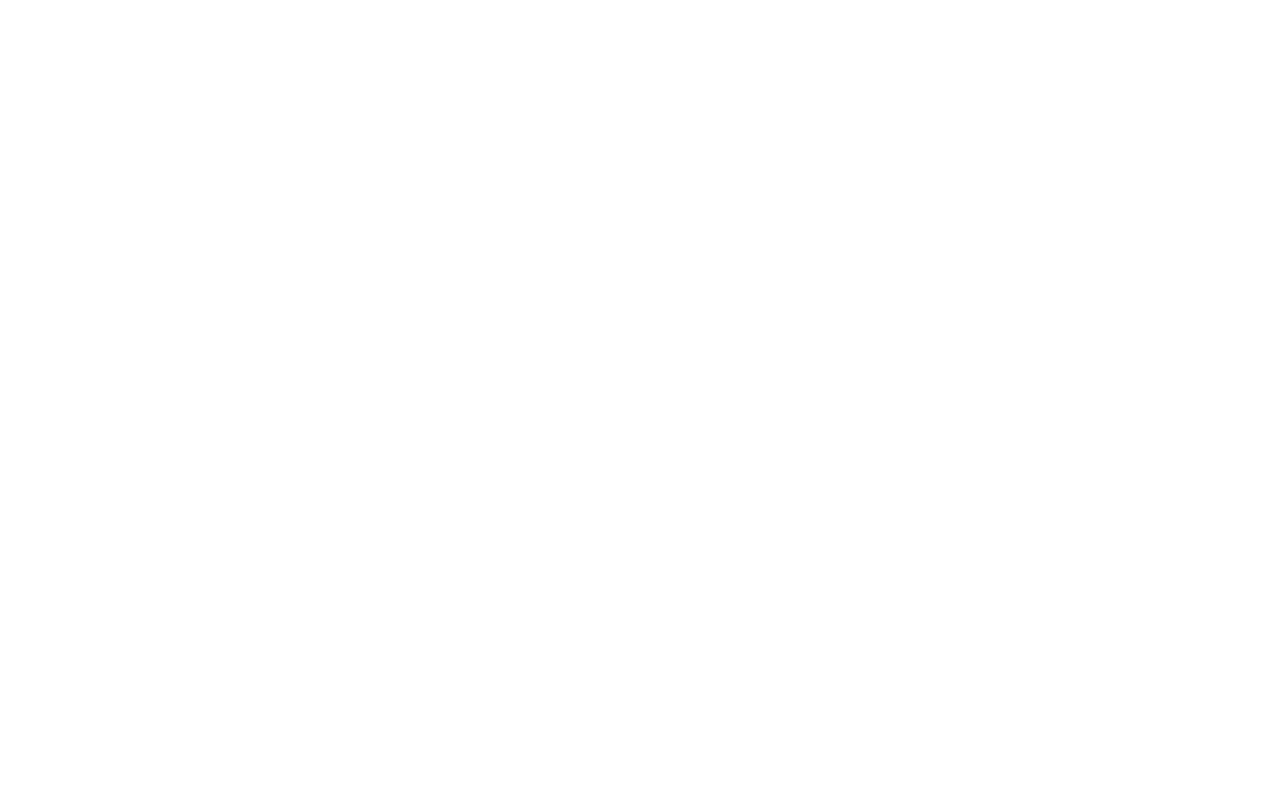
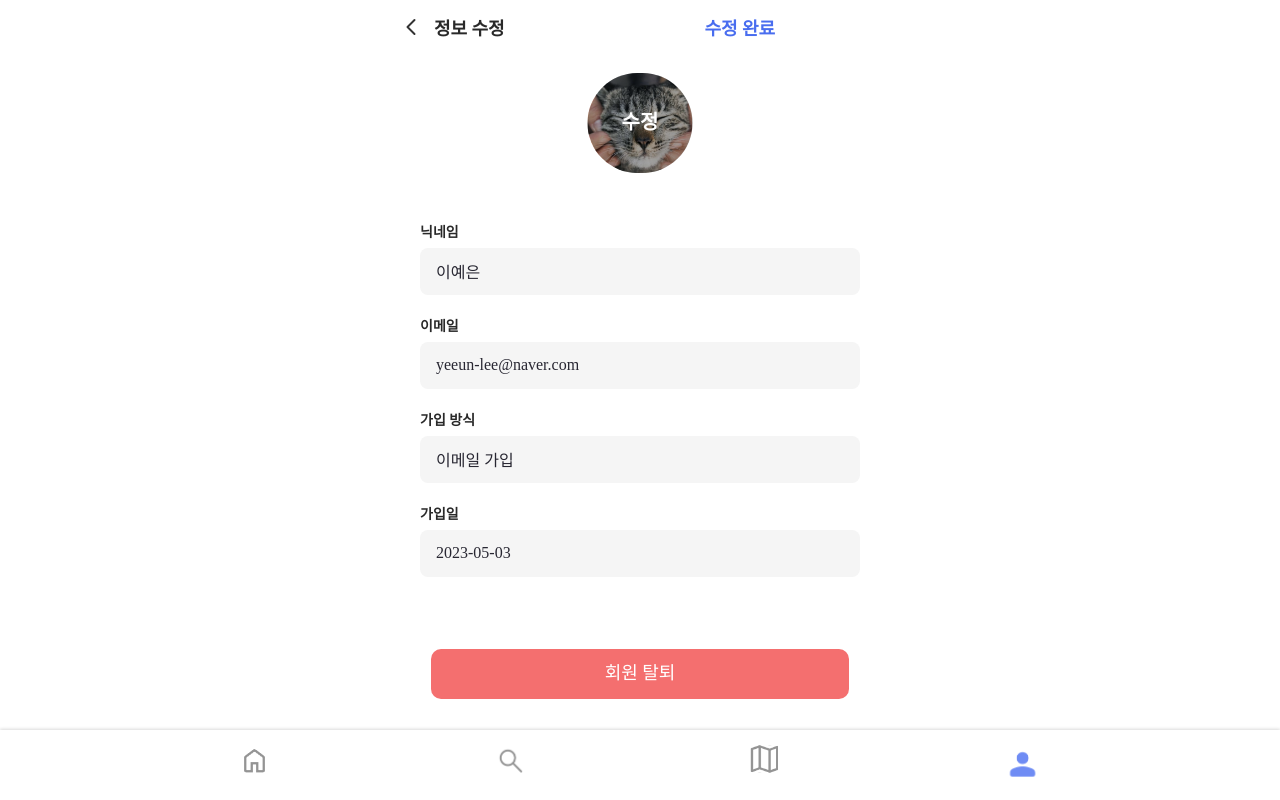
Before and after one commit to InHyeok-J/EnjoyTrip-FrontEnd, a Vue app: page /mypage/manage in a window 1280 px wide. Built offline with nearby package versions, Linux system fonts and the light colour scheme.

Commit message:
feat: 유저 정보 수정페이지 개발중 - by jihwan

```diff
--- /dev/null
+++ b/src/components/common/UserManageHeader.vue
@@ -0,0 +1,61 @@
+<template>
+  <div class="header" :class="`${shadow}`">
+    <img class="bcak-btn" src="@/assets/LeftArrow.svg" alt="back icon" @click="moveBack" />
+    <div v-if="title" class="title-text">{{ title }}</div>
+    <div class="modify">
+      <button class="modify-btn" @click="modify">수정 완료</button>
+    </div>
+  </div>
+</template>
+
+<script>
+export default {
+  name: "UserManageHeader",
+  methods: {
+    moveBack() {
+      const path = this.$route.path;
+      if (path.includes("mypage")) {
+        this.$router.push("/mypage");
+        return;
+      }
+      this.$router.push("/login");
+    },
+    modify() {
+      this.$router.push("/mypage");
+    }
+  },
+  props: ["title", "shadow"],
+};
+</script>
+
+<style scoped>
+.is-shadow {
+  /* border-bottom: 1px solid #e7e7e7;
+  box-shadow: 0 6px 6px -6px #e7e7e7; */
+}
+.header {
+  height: 54px;
+  display: flex;
+  align-items: center;
+}
+.header > img {
+  cursor: pointer;
+}
+.back-btn{
+  padding : 5px 8px 5px 6px;
+}
+.title-text {
+  font-weight: bold;
+  font-size: 18px;
+  /* width:40%; */
+  height: 24px;
+  padding: 4px 40% 0px 0px;
+}
+.modify-btn{
+  color:#496DEF;
+  width: 100%;
+  font-weight: bold;
+  font-size: 18px;
+  padding: 4px 5% 0px 0px;
+}
+</style>
--- /dev/null
+++ b/src/components/mypage/MypageUserManage.vue
@@ -0,0 +1,299 @@
+<template>
+    <div class="main-container">
+        <div class="profile">
+            <div class="image" @click="userIndoModify">
+                <div class="img"></div>
+                <div class="img-modify">
+                    <div class="txt">
+                        수정
+                    </div>
+                </div>
+            </div>
+            <div class="user-infoes">
+                <div class="user-info">
+                    <div class="title">닉네임
+                        <div class="block">
+                            <div class="back">
+                                <input type="text" class="value" v-model="user.name">
+                            </div>
+                        </div>
+                    </div>
+                </div>
+                <div class="user-info">
+                    <div class="title">이메일
+                        <div class="block">
+                            <div class="back">
+                                <input type="text" class="value" v-model="user.email" readonly>
+                            </div>
+                        </div>
+                    </div>
+                </div>
+                <div class="user-info">
+                    <div class="title">가입 방식
+                        <div class="block">
+                            <div class="back">
+                                <input type="text" class="value" v-model="user.provider" readonly>
+                            </div>
+                        </div>
+                    </div>
+                </div>
+                <div class="user-info">
+                    <div class="title">가입일
+                        <div class="block">
+                            <div class="back">
+                                <input type="text" class="value" v-model="user.createdAt" readonly>
+                            </div>
+                        </div>
+                    </div>
+                </div>
+            </div>
+            <div class="withdraw">
+                <button class="common-btn" @click="withdrawShow = true">
+                    회원 탈퇴
+                </button>
+            </div>
+
+            <div class="modal" v-if="withdrawShow">
+                <div class="modal-content">
+                    <div class="modal-msg">정말 탈퇴하시겠습니까?</div>
+                    <div class="button-container">
+                        <button class="cancle-btn" @click="cancel">취소</button>
+                        <button class="confirm-btn" @click="confirm">확인</button>
+                    </div>
+                </div>
+            </div>
+        </div>
+    </div>
+</template>
+
+<script>
+export default {
+    data() {
+        return {
+            user: {
+                name: "이예은",
+                email: "yeeun-lee@naver.com",
+                provider: "이메일 가입",
+                createdAt : "2023-05-03"
+            },
+            withdrawShow: false,
+        };
+    },
+    // created() {
+	// 	this.getTodo(this.$route.params.id);
+	// },
+    methods: {
+        // getTodo() {
+		// 		http
+		// 			.get("/mypage/manage")
+		// 			.then((response) => {
+        //                 this.user = response.data;
+		// 			})
+		// 			.catch((exp) => alert("getTodo처리에 실패하였습니다." + exp));
+		// },
+        userIndoModify() {
+            console.log("프로필 수정");
+            return;
+        },
+        userWithdraw() {
+            console.log("회원 탈퇴");
+        },
+        confirm() {
+            // 확인 버튼을 클릭한 경우 수행할 동작
+            // 예: 회원 탈퇴 처리 등
+            this.withdrawShow = false; // 모달 닫기
+        },
+        cancel() {
+            // 취소 버튼을 클릭한 경우 수행할 동작
+            // 예: 모달 닫기 등
+            this.withdrawShow = false; // 모달 닫기
+        }
+    },
+}
+</script>
+
+<style scoped>
+.main-container{
+    margin: 0px 30px;
+}
+.profile {
+	height:auto;
+    display: flex;
+    flex-direction: column;
+    justify-content: center;
+
+}
+.image {
+    display: flex;
+    justify-content: center;
+    align-items: center;
+    cursor: pointer;
+    width: 100%;
+    height: 20%;
+    padding : 18.5px 0px 10px
+}
+.img{
+    width: 104.75px;
+    height: 100.33px;
+	background-image:url("@/assets/profile_image.png");
+    border-radius:500px;
+	background-size:cover;
+    background-position: center;
+
+    transform: translate( 50%, 0% );
+}
+.img-modify{
+    width: 104.75px;
+    height: 100.33px;
+    border-radius:500px;
+    background-size: center;
+    background-position: center;;
+    background-color: rgba(0, 0, 0, 0.335);
+
+    transform: translate( -50%, 0% );
+
+    display: flex;
+    justify-content: center;
+    align-items: center;
+}
+.txt{
+    color: white;
+    font-size: 20px;
+    font-style: normal;
+    font-weight: 700;
+    line-height: 27px;
+}
+.user-infoes{
+    display: flex;
+    flex-direction: column;
+    margin-top: 30px;
+}
+.user-info{
+    display: flex;
+    flex-direction: column;
+    align-items: flex-start;
+    padding: 10px 0px;
+    gap: 5px;
+
+    height: 94px;
+}
+.title{
+    width:100%;
+    height: 21px;
+    font-family: 'Noto Sans KR';
+    font-style: normal;
+    font-weight: 1000;
+    font-size: 14px;
+    line-height: 20px;
+}
+.block{
+    display: flex;
+    flex-direction: column;
+    align-items: flex-start;
+    padding: 5px 0px 0px;
+
+    gap: 10px;
+    width: 100%;
+    height: 47px;
+}
+.back{
+    display: flex;
+    flex-direction: row;
+    align-items: flex-start;
+    padding: 12px 16px;
+
+    width: 100%;
+    height: 47px;
+
+    background: #F5F5F5;
+    border-radius: 8px;
+}
+.value{
+    display: flex;
+    flex-direction: row;
+    align-items: center;
+
+    width: 100%;
+    height: 23px;
+    color: #282732;
+
+    background-color: #F5F5F5;
+    border: 0px;
+}
+.withdraw{
+    display: flex;
+    justify-content: center;
+    align-items: center;
+    margin-bottom: 100px;
+}
+.common-btn{
+    margin-top: 60px;
+    width: 95%;
+    height: 50px;
+    background-color: #E7E7E7;
+    font-family: 'Noto Sans KR';
+    color: #FFFFFF;
+    background: #F46F6F;
+    text-align: center;
+}
+.modal {
+  position: fixed;
+  left: calc(50% - 264.88px/2 + 0.44px);
+  top: calc(50% - 109.34px/2 + 0.17px);
+  width: 264.88px;
+  height: 109.34px;
+
+  box-shadow: 1.54px 3.08px 7.7px 1.54px rgba(0, 0, 0, 0.2);
+  border-radius: 15.4px;
+
+  display: flex;
+  justify-content: center;
+  align-items: center;
+}
+
+.modal-content {
+  background-color: white;
+  padding: 35px;
+  display: flex;
+  justify-content: center;
+  align-items: center;
+}
+.modal-msg{
+    font-family: 'Noto Sans KR';
+    font-style: normal;
+    font-weight: 700;
+    font-size: 16px;
+    line-height: 23px;
+}
+.button-container {
+    width: 100%;
+  display: flex;
+  flex-direction: row;
+  justify-content: space-evenly;
+  margin-top: 10px;
+}
+.confirm-btn{
+    /* width: 81px;
+    height: 42px; */
+
+    font-family: 'Noto Sans KR';
+    font-style: normal;
+    font-weight: 700;
+    font-size: 16px;
+    line-height: 23px;
+    color: #F46F6F;
+
+}
+.cancle-btn{
+    /* width: 81px;
+    height: 42px; */
+
+    font-family: 'Noto Sans KR';
+    font-style: normal;
+    font-weight: 700;
+    font-size: 16px;
+    line-height: 23px;
+
+    color: #65D4A5;
+}
+</style>
--- a/src/router/index.js
+++ b/src/router/index.js
@@ -2,7 +2,8 @@ import Vue from "vue";
 import VueRouter from "vue-router";
 import HomeView from "../views/HomeView.vue";
 import LoginView from "../views/LoginView.vue";
-import MypageView from "../views/MypageView.vue";
+import MypageHomeView from "../views/MypageHomeView.vue";
+import MypageUserManageView from "@/views/MypageUserManageView.vue";
 import SignUpFormView from "@/views/SignUpFormView.vue";
 import SignUpEmailAuthView from "@/views/SignUpEmailAuthView.vue";
 import SignUpNicknameView from "@/views/SignUpNicknameView.vue";
@@ -22,7 +23,12 @@ const routes = [
   {
     path: "/mypage",
     name: "mypage",
-    component: MypageView
+    component: MypageHomeView
+  },
+  {
+    path: "/mypage/manage",
+    name: "mypage user manage",
+    component: MypageUserManageView
   },
   {
     path: "/signup",
--- /dev/null
+++ b/src/views/MypageUserManageView.vue
@@ -0,0 +1,21 @@
+<template>
+  <div>
+    <user-manage-header title="정보 수정" shadow="is-shadow"/>
+    <mypage-user-manage/>
+    <common-footer/>
+  </div>
+</template>
+
+<script>
+import CommonFooter from "@/components/common/CommonFooter.vue"
+import UserManageHeader from "@/components/common/UserManageHeader.vue"
+import MypageUserManage from "@/components/mypage/MypageUserManage.vue"
+export default {
+  components: { CommonFooter, UserManageHeader, MypageUserManage },
+
+}
+</script>
+
+<style>
+
+</style>
```
Also changed, not shown: src/components/mypage/MypageHome.vue (+24 -23 lines), src/views/MypageHomeView.vue (renamed from src/views/MypageView.vue).
